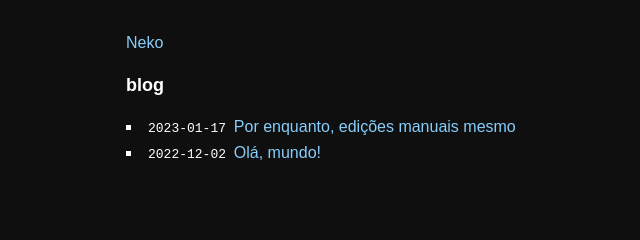
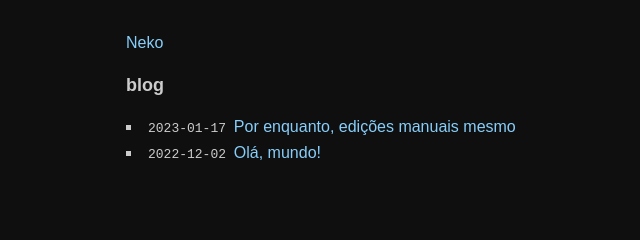
Before and after one commit to dhiegov/dakosta, a plain HTML site: page index.html in a window 1280 px wide. Shown: the top 240 px of the page, 289-929 px from the left. Drawn offline with Linux system fonts and the light colour scheme.

Commit message:
Soften the white font color
Feels better this way, not too bright as to bother
the eyes, but still white enought for good contrast.

```diff
--- a/style.css
+++ b/style.css
@@ -2,7 +2,7 @@
 body {
   line-height: 1.6;
   background-color: #0f0f0f;
-  color: white;
+  color: #CCC;
   font-family: sans-serif;
   max-width: 450px;
   margin: 30px auto;
```
